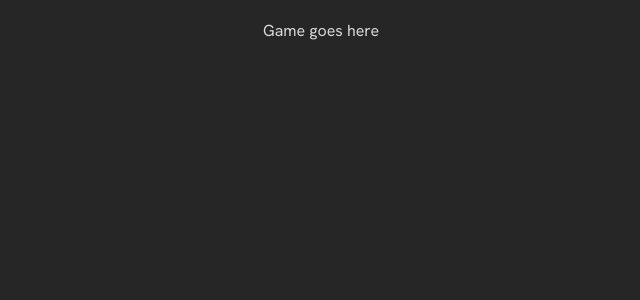
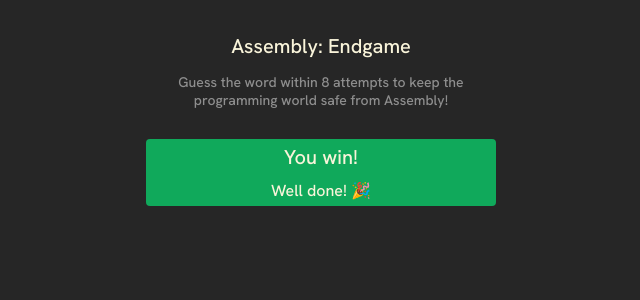
Before and after one commit to kennyvel/hangman, a React (Vite) app: page / in a window 1280 px wide. Shown: the top 300 px of the page, without its empty margins (319-959 px from the left). Built offline with nearby package versions, Linux system fonts and the light colour scheme.

Commit message:
Header and Game Status
Made the header for the game and hardcoded the game status for the purpose of styling it. For now it will only show the win status.

```diff
--- a/App.jsx
+++ b/App.jsx
@@ -6,11 +6,18 @@
  * Challenge: Add a header with the game title
  * and description. Startin' out easy 🙂🚶‍➡️
  */
-
 export default function Hangman() {
     return (
         <main>
-            Game goes here
+            <header>
+                <h1>Assembly: Endgame</h1>
+                <p>Guess the word within 8 attempts to keep the
+                programming world safe from Assembly!</p>
+            </header>
+            <section className="game-status">
+                <h2>You win!</h2>
+                <p>Well done! 🎉</p>
+            </section>
         </main>
     )
 }
--- a/index.css
+++ b/index.css
@@ -12,3 +12,43 @@
     display: flex;
     justify-content: center;
 }
+
+header {
+    text-align: center;
+}
+
+header > h1 {
+    font-size: 1.25rem;
+    font-weight: 500;
+    color: #F9F4DA;
+}
+
+header > p {
+    font-size: 0.875rem;
+    font-weight: 500;
+    max-width: 350px;
+    color: #8E8E8E;
+}
+
+section.game-status {
+    /* text-align: center; */
+    display: flex;
+    flex-direction: column;
+    align-items: center;
+    background-color: #10A95B;
+    color: #F9F4DA;
+    border-radius: 4px;
+    margin-block: 30px
+}
+
+section.game-status h2 {
+    margin: 5px;
+    font-size: 1.25rem;
+    font-weight: 500;
+}
+
+section.game-status p {
+    font-size: 1rem;
+    font-weight: 500;
+    margin: 5px;
+}
```
